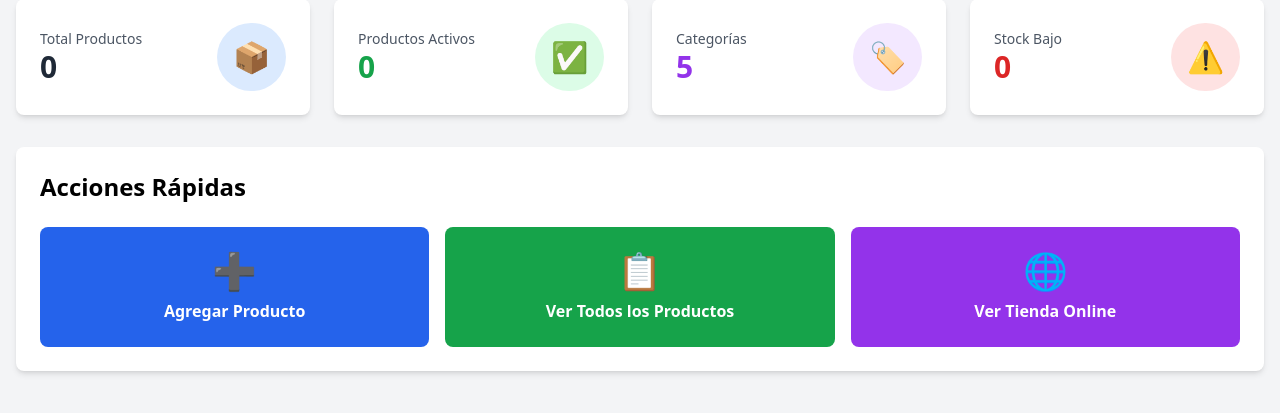
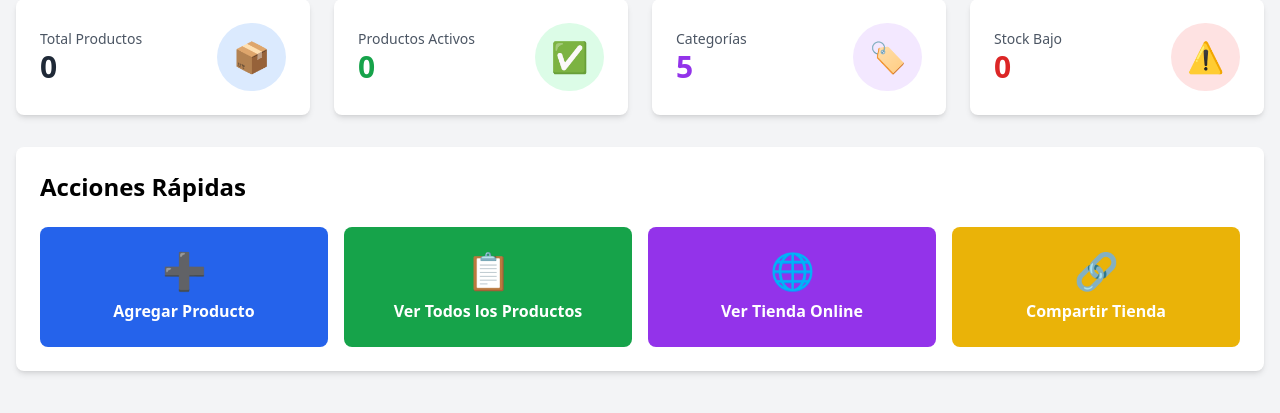
Before and after one commit to SaulSneider7/TiendaVirtual, a PHP site: page /admin/dashboard.php in a window 1280 px wide. Shown: the part 157-570 px from the top of the page. Run offline with PHP 8.4, Linux system fonts and the light colour scheme; a user stored in the database is signed in; data comes from the database, SQL or seed files in the repository; data that the repository does not hold is empty; some libraries are stand-ins or nearby versions.

Commit message:
compartir tienda

```diff
--- a/admin/dashboard.php
+++ b/admin/dashboard.php
@@ -15,12 +15,14 @@ $conn->close();
 ?>
 <!DOCTYPE html>
 <html lang="es">
+
 <head>
     <meta charset="UTF-8">
     <meta name="viewport" content="width=device-width, initial-scale=1.0">
     <title>Dashboard - Panel Administrativo</title>
     <script src="https://cdn.tailwindcss.com"></script>
 </head>
+
 <body class="bg-gray-100">
     <!-- Header -->
     <header class="bg-white shadow-md sticky top-0 z-50">
@@ -119,21 +121,53 @@ $conn->close();
         <!-- Quick Actions -->
         <div class="bg-white rounded-lg shadow-md p-6">
             <h2 class="text-2xl font-bold mb-6">Acciones Rápidas</h2>
-            <div class="grid grid-cols-1 md:grid-cols-3 gap-4">
-                <a href="productos.php" class="bg-blue-600 hover:bg-blue-700 text-white rounded-lg p-6 text-center transition">
+            <div class="grid grid-cols-1 md:grid-cols-4 gap-4">
+                <a href="productos.php"
+                    class="bg-blue-600 hover:bg-blue-700 text-white rounded-lg p-6 text-center transition">
                     <span class="text-4xl mb-2 block">➕</span>
                     <p class="font-semibold">Agregar Producto</p>
                 </a>
-                <a href="productos.php" class="bg-green-600 hover:bg-green-700 text-white rounded-lg p-6 text-center transition">
+                <a href="productos.php"
+                    class="bg-green-600 hover:bg-green-700 text-white rounded-lg p-6 text-center transition">
                     <span class="text-4xl mb-2 block">📋</span>
                     <p class="font-semibold">Ver Todos los Productos</p>
                 </a>
-                <a href="../index.php" target="_blank" class="bg-purple-600 hover:bg-purple-700 text-white rounded-lg p-6 text-center transition">
+                <a href="../index.php" target="_blank"
+                    class="bg-purple-600 hover:bg-purple-700 text-white rounded-lg p-6 text-center transition">
                     <span class="text-4xl mb-2 block">🌐</span>
                     <p class="font-semibold">Ver Tienda Online</p>
                 </a>
+                <!-- 🆕 Botón Compartir -->
+                <button onclick="compartirTienda()"
+                    class="bg-yellow-500 hover:bg-yellow-600 text-white rounded-lg p-6 text-center transition w-full">
+                    <span class="text-4xl mb-2 block">🔗</span>
+                    <p class="font-semibold">Compartir Tienda</p>
+                </button>
             </div>
         </div>
     </main>
+
+    <script>
+    function compartirTienda() {
+        const enlaceTienda = window.location.origin + "/index.php"; // Ruta base + página principal
+        if (navigator.share) {
+            navigator.share({
+                title: "Mi Tienda Online",
+                text: "¡Mira mi tienda virtual!",
+                url: enlaceTienda
+            }).catch(() => {
+                // Si el usuario cancela el compartir
+                console.log("Compartir cancelado");
+            });
+        } else {
+            navigator.clipboard.writeText(enlaceTienda).then(() => {
+                alert("📋 Enlace copiado al portapapeles:\n" + enlaceTienda);
+            }).catch(() => {
+                alert("❌ No se pudo copiar el enlace. Intenta manualmente.");
+            });
+        }
+    }
+    </script>
 </body>
+
 </html>
```
